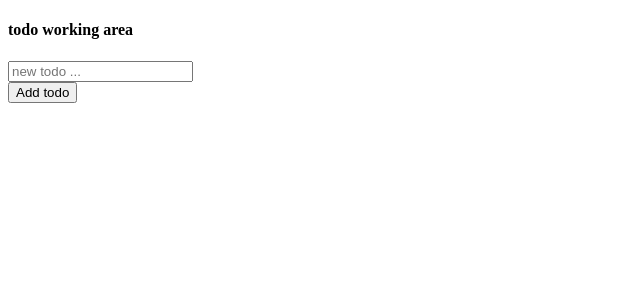
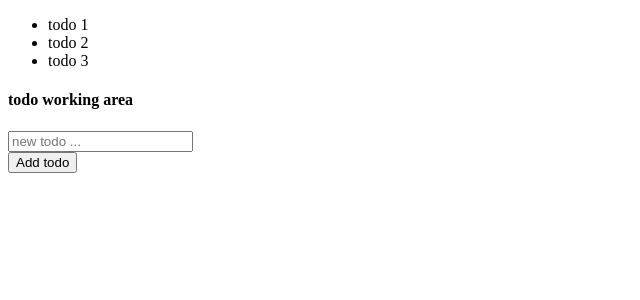
Before and after one commit to amitrahul/React_learning, a React (Vite) app: page / in a window 1280 px wide. Shown: the top 300 px of the page, without its empty margins (0-640 px from the left). Built offline with nearby package versions, Linux system fonts and the light colour scheme.

Commit message:
directly call array in jsx to render list and using multiple props

```diff
--- a/src/Todo.jsx
+++ b/src/Todo.jsx
@@ -10,7 +10,7 @@ const Todo = () => {
   const [todoList, setTodoList] = useState([]);
   return (
     <>
-      {/* <TodoList todos={todos} /> */}
+      <TodoList todos={todos} />
       <h4>todo working area</h4>
       <input
         type="text"
@@ -22,7 +22,7 @@ const Todo = () => {
         Add todo
       </button>
       <br />
-      <TodoList todos={todoList} />
+      {/* <TodoList todos={todoList} /> */}
     </>
   );
 };
--- /dev/null
+++ b/src/TodoItem.jsx
@@ -0,0 +1,5 @@
+const TodoItem = ({ item, id }) => {
+  return <li key={id}>{item}</li>;
+};
+
+export default TodoItem;
--- a/src/TodoList.jsx
+++ b/src/TodoList.jsx
@@ -1,7 +1,12 @@
+import TodoItem from "./TodoItem";
 function TodoList({ todos }) {
   //   const TodoListdata = todos.map((todo) => (
   //     <li key={todo.data}>{todo.data}</li>
   //   ));
+
+  const todoListArr = todos.map((todo) => (
+    <TodoItem item={todo.data} id={todo.id} />
+  ));
   return (
     <ul>
       {/* method1 to render array list data */}
@@ -12,9 +17,14 @@ function TodoList({ todos }) {
       {/* method 2 to render array list data */}
       {/* {TodoListdata} */}
 
-      {todos.map((todo, i) => (
+      {/* {todos.map((todo, i) => (
         <li key={i}>{todo}</li>
-      ))}
+      ))} */}
+
+      {/* render list of array item by direclty calling the array
+      through this way also we can display the all array item on dom.
+      */}
+      {todoListArr}
     </ul>
   );
 }
```
